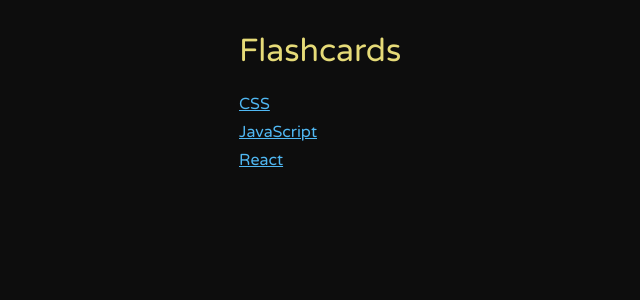
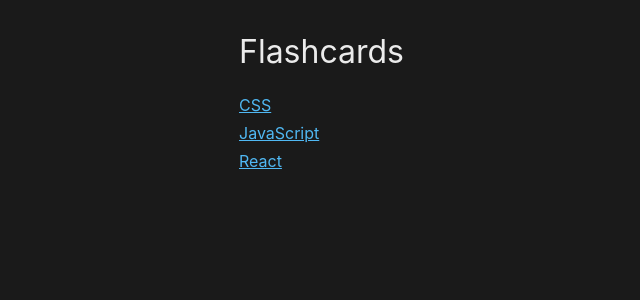
Before and after one commit to joshclyde/flashcards, a Vue app: page / in a window 1280 px wide. Shown: the top 300 px of the page, without its empty margins (145-785 px from the left). Built offline with nearby package versions, Linux system fonts and the light colour scheme.

Commit message:
Update font-family to use system fonts. Update colors and some styling.

```diff
--- a/src/assets/base.css
+++ b/src/assets/base.css
@@ -1,8 +1,9 @@
 :root {
-  --black-theme-black: #0d0d0d;
-  --black-theme-secondary-black: #212121;
-  --black-theme-white: #ffffff;
-  --black-theme-secondary-white: #ababab;
+  --black-theme-black: #1A1A1A;
+  --black-theme-secondary-black: #2E2E2E;
+  --black-theme-white: #EBEBEB;
+  --black-theme-secondary-white: #CCCCCC;
+  --black-theme-tertiary-white: #B3B3B3;
   --black-theme-digital-blue: #50b8f3;
   --primary-yellow: #e6db78;
   --primary-light-yellow: #efe8a9;
@@ -20,7 +21,7 @@
 }
 
 * {
-  font-family: "Varela Round", "sans-serif", "apple color emoji";
+  font-family: -apple-system, BlinkMacSystemFont, "Segoe UI", Roboto, Helvetica, Arial, sans-serif, "Apple Color Emoji", "Segoe UI Emoji", "Segoe UI Symbol";
   font-weight: 400;
 }
 
--- a/src/components/ButtonDS.vue
+++ b/src/components/ButtonDS.vue
@@ -8,20 +8,19 @@
 
 <style scoped>
 button {
-  color: var(--primary-yellow);
-  background-color: var(--black-theme-secondary-black);
-  /* border: 1px solid var(--primary-yellow);
-  border-radius: 2px; */
-  padding: 0 8px;
+  color: var(--black-theme-black);
+  background-color: var(--black-theme-white);
+  padding: 0 16px;
   height: 32px;
   border: none;
-  border-radius: 2px;
+  border-radius: 16px;
+  cursor: pointer;
 
   /* Border was increasing the size of the element, so switched to box-shadow. */
-  -webkit-box-shadow: inset 0px 0px 0px 1px var(--primary-yellow);
+  /* TODO: When making secondary button, use this. */
+  /* -webkit-box-shadow: inset 0px 0px 0px 1px var(--primary-yellow);
   -moz-box-shadow: inset 0px 0px 0px 1px var(--primary-yellow);
-  box-shadow: inset 0px 0px 0px 1px var(--primary-yellow);
-  cursor: pointer;
+  box-shadow: inset 0px 0px 0px 1px var(--primary-yellow); */
 }
 
 button:active,
@@ -33,11 +32,10 @@
 }
 
 button:hover {
-  background-color: var(--primary-yellow);
-  color: var(--black-theme-secondary-black);
+  background-color: var(--black-theme-secondary-white);
 }
 
 button:active {
-  background-color: var(--primary-dark-yellow);
+  background-color: var(--black-theme-tertiary-white);
 }
 </style>
--- a/src/components/HeadingOne.vue
+++ b/src/components/HeadingOne.vue
@@ -4,7 +4,7 @@
 
 <style>
 h1 {
-  color: var(--primary-yellow);
+  color: var(--black-theme-white);
   margin: 16px 0;
 }
 </style>
```
